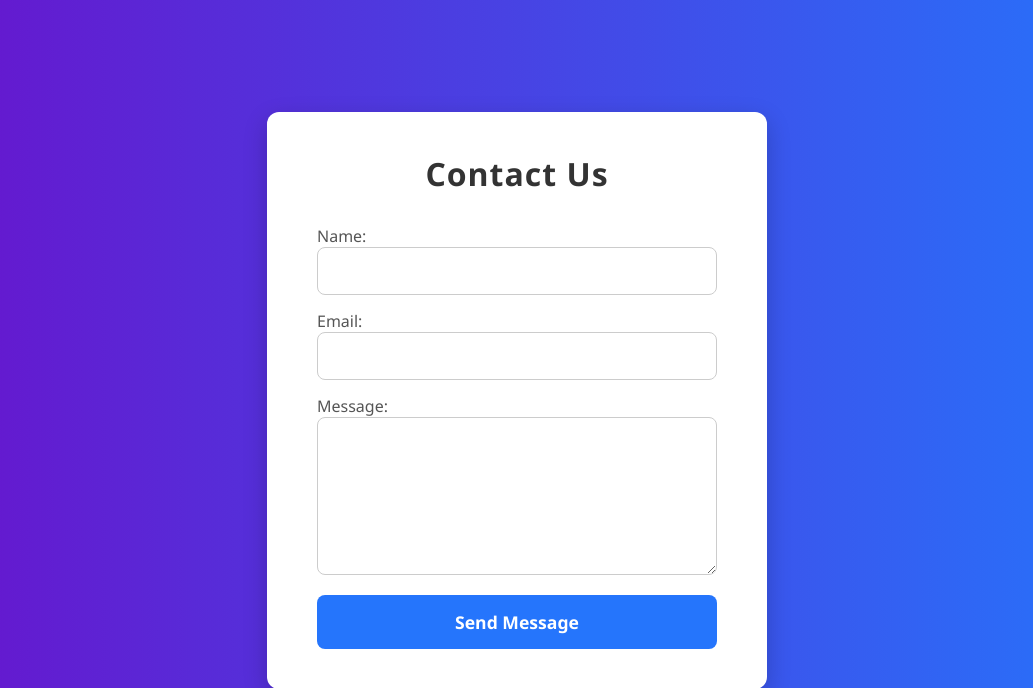
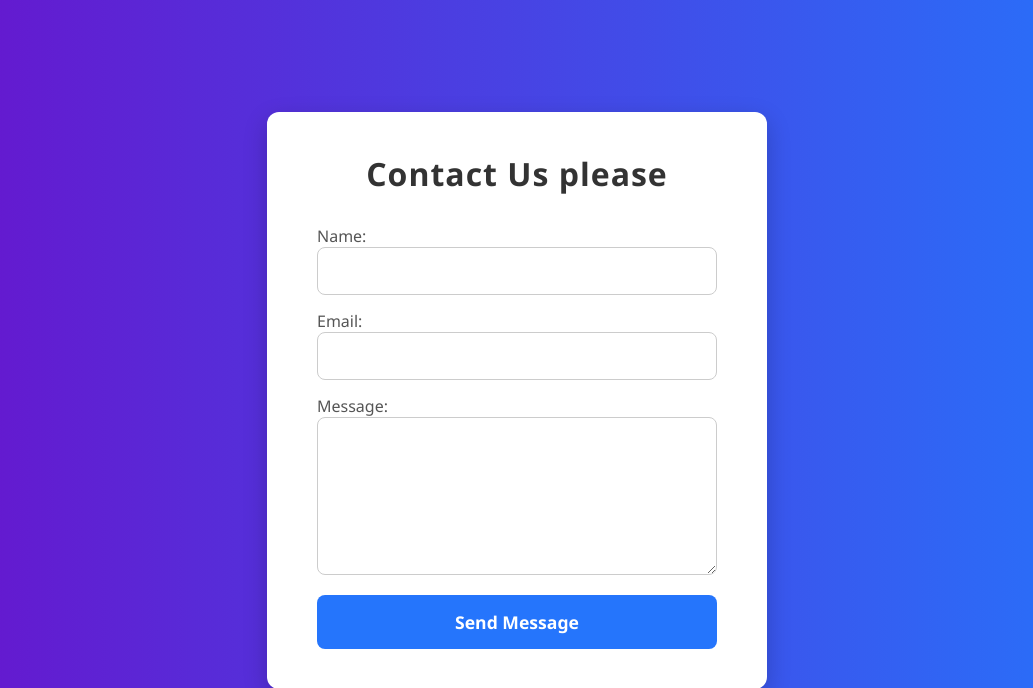
Before and after one commit to Raheeba-cloud/jenkin-pipeline, a PHP site: page / in a window 1280 px wide. Shown: the top 688 px of the page, without its empty margins (123-1156 px from the left). Run offline with PHP 8.4, Linux system fonts and the light colour scheme.

Commit message:
changed heading

```diff
--- a/app/index.php
+++ b/app/index.php
@@ -99,7 +99,7 @@
 </head>
 <body>
   <div class="form-container">
-    <h1>Contact Us</h1>
+    <h1>Contact Us please</h1>
     <form method="POST" action="/submit.php">
       <label>Name:
         <input type="text" name="name" required>
```
